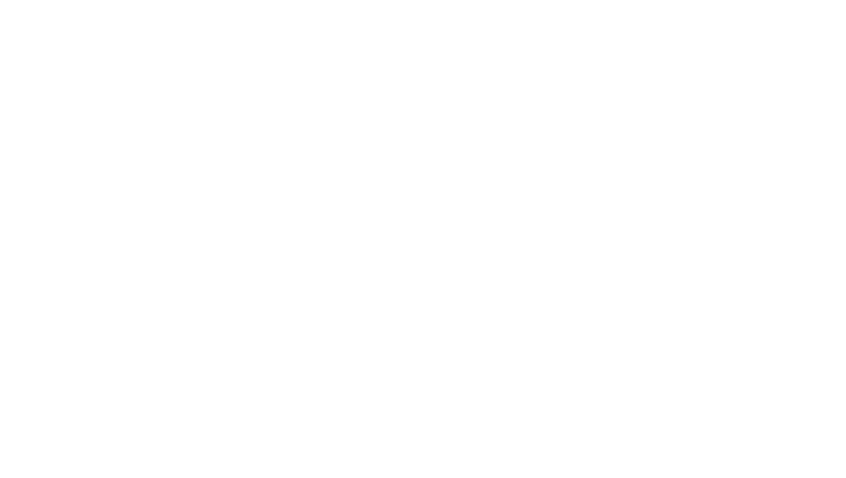
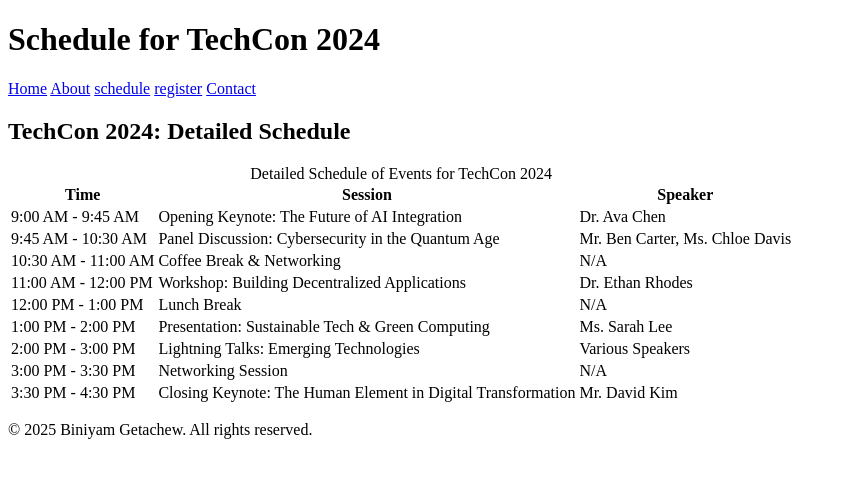
Before and after one commit to bini-77/TechCon_HTML, a plain HTML site: page techcon_website/schedule.html in a window 1280 px wide. Shown: the whole page, without its empty margins (0-846 px from the left). Drawn offline with Linux system fonts and the light colour scheme.

Commit message:
Schedule page added

```diff
--- a/techcon_website/schedule.html
+++ b/techcon_website/schedule.html
@@ -0,0 +1,86 @@
+<!DOCTYPE html>
+<html lang="en">
+     <head>
+       <meta charset="utf-8">
+      <meta name="viewport" content="width=device-width, initial-scale=1.0">
+      <title>TechCon 2024</title>
+  </head>
+  <header>
+      <h1>Schedule for TechCon 2024</h1>
+      <nav>
+           <a href="index.html">Home</a>
+           <a href="about.html">About</a>
+           <a href="schedule.html">schedule</a>
+           <a href="register.html">register</a>
+           <a href="contact.html">Contact</a>
+      </nav>
+   </header>
+   <body>
+     <article>
+            <h2>TechCon 2024: Detailed Schedule</h2>
+                <table>
+                    <caption> Detailed Schedule of Events for TechCon 2024</caption>
+                    <thead>
+                        <tr>
+                            <th scope="col"> Time</th>
+                            <th scope="col" >Session</th>
+                            <th scope="col" >Speaker</th>
+                        </tr>
+                    </thead>
+                    <tbody>
+                        <tr>
+                            <td> 9:00 AM - 9:45 AM</td>
+                            <td> Opening Keynote: The Future of AI Integration</td>
+                            <td> Dr. Ava Chen</td>
+                        </tr>
+                        <tr>
+                            <td> 9:45 AM - 10:30 AM</td>
+                            <td> Panel Discussion: Cybersecurity in the Quantum Age</td>
+                            <td> Mr. Ben Carter, Ms. Chloe Davis</td>
+                        </tr>
+                        <tr>
+                            <td> 10:30 AM - 11:00 AM</td>
+                            <td> Coffee Break & Networking</td>
+                            <td> N/A</td>
+                        </tr>
+                        <tr>
+                            <td> 11:00 AM - 12:00 PM</td>
+                            <td> Workshop: Building Decentralized Applications</td>
+                            <td> Dr. Ethan Rhodes</td>
+                        </tr>
+                        <tr>
+                            <td> 12:00 PM - 1:00 PM</td>
+                            <td> Lunch Break</td>
+                            <td> N/A</td>
+                        </tr>
+                        <tr>
+                            <td> 1:00 PM - 2:00 PM</td>
+                            <td> Presentation: Sustainable Tech & Green Computing</td>
+                            <td> Ms. Sarah Lee</td>
+                        </tr>
+                        <tr>
+                            <td> 2:00 PM - 3:00 PM</td>
+                            <td> Lightning Talks: Emerging Technologies</td>
+                            <td> Various Speakers</td>
+                        </tr>
+                        <tr>
+                            <td> 3:00 PM - 3:30 PM</td>
+                            <td> Networking Session</td>
+                            <td> N/A</td>
+                        </tr>
+                        <tr>
+                            <td> 3:30 PM - 4:30 PM</td>
+                            <td> Closing Keynote: The Human Element in Digital Transformation</td>
+                            <td> Mr. David Kim</td>
+                        </tr>
+                    </tbody>
+                </table>
+            </div>
+        </article>
+    </main>
+     <footer>
+        <p>&copy; 2025 Biniyam Getachew. All rights reserved.</p>
+       </footer>
+
+    </body>
+</html>
```
Also changed, not shown: techcon_website/about.html (+2 -0 lines).
